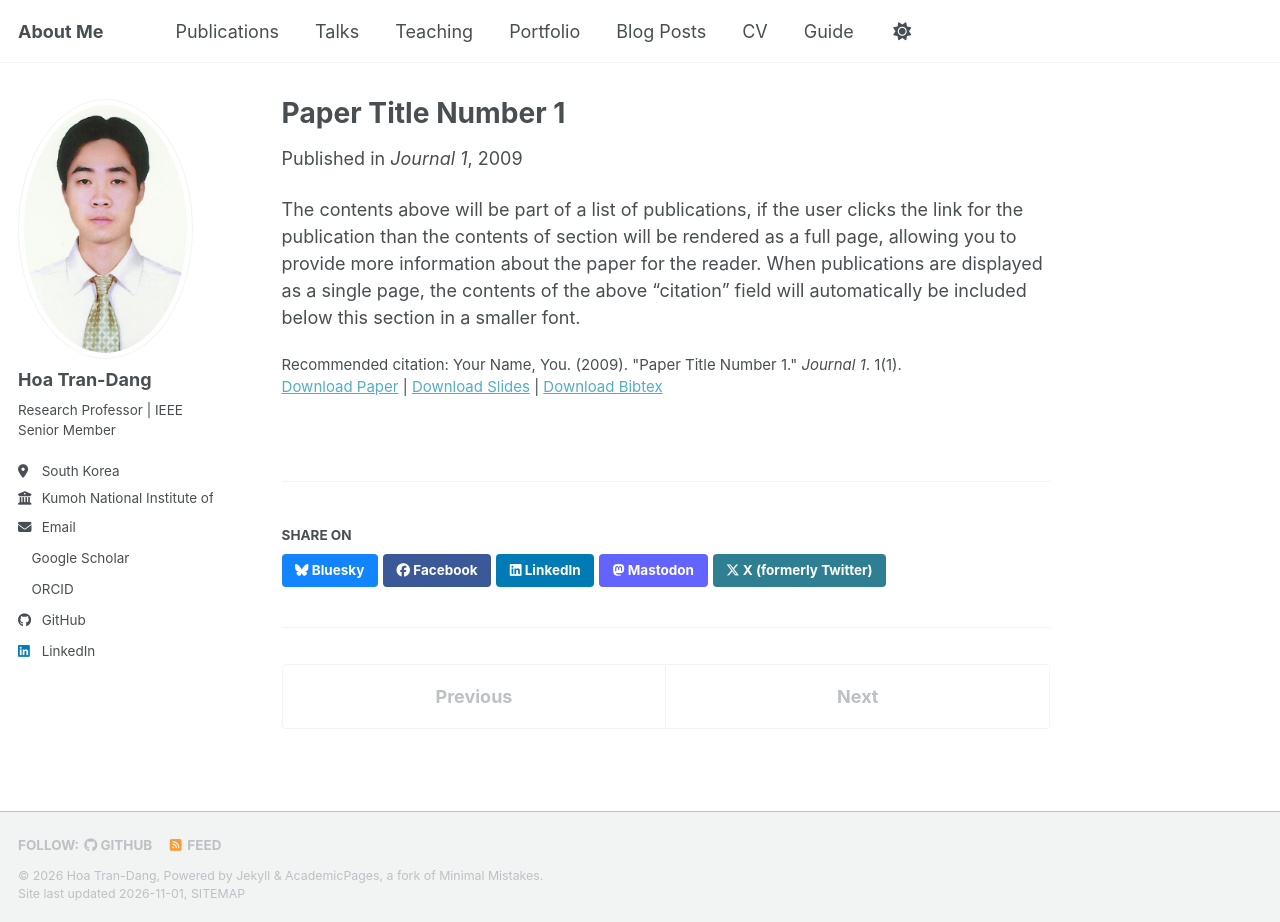
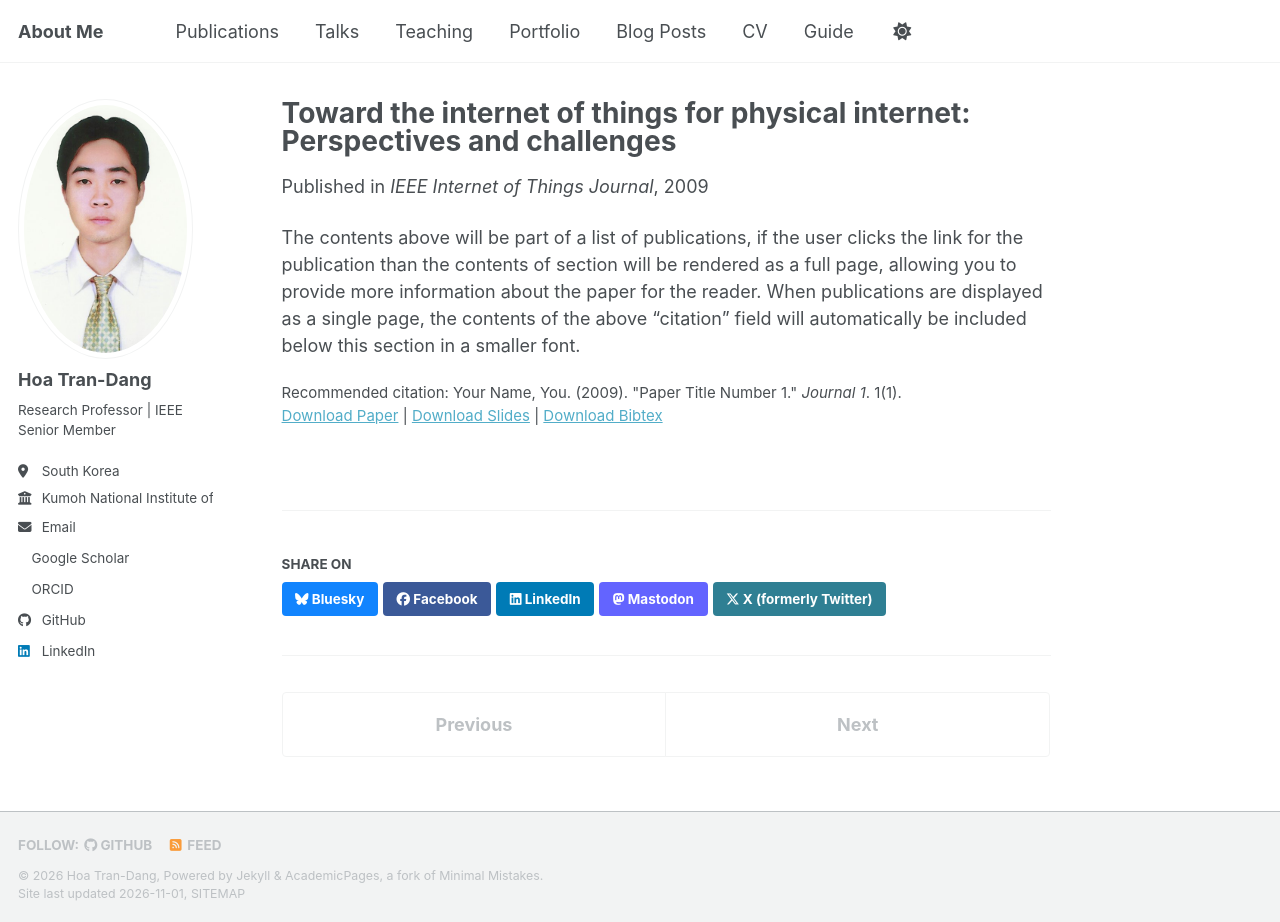
Before and after one commit to trandanghoa/trandanghoa.github.io, a Jekyll site: the page built from _publications/2009-10-01-paper-title-number-1.md, in a window 1280 px wide and 922 px high. Built offline with Jekyll 4.4.1, drawn with Linux system fonts in a browser that asks for light colours; a script bundle is joined from its source files by our own code; a style sheet for code colours, icons or effects is not loaded.

Commit message:
Update 2009-10-01-paper-title-number-1.md

```diff
--- a/_publications/2009-10-01-paper-title-number-1.md
+++ b/_publications/2009-10-01-paper-title-number-1.md
@@ -1,11 +1,11 @@
 ---
-title: "Paper Title Number 1"
+title: "Toward the internet of things for physical internet: Perspectives and challenges"
 collection: publications
 category: manuscripts
 permalink: /publication/2009-10-01-paper-title-number-1
 excerpt: 'This paper is about the number 1. The number 2 is left for future work.'
 date: 2009-10-01
-venue: 'Journal 1'
+venue: 'IEEE Internet of Things Journal'
 slidesurl: 'https://academicpages.github.io/files/slides1.pdf'
 paperurl: 'https://academicpages.github.io/files/paper1.pdf'
 bibtexurl: 'https://academicpages.github.io/files/bibtex1.bib'
```
